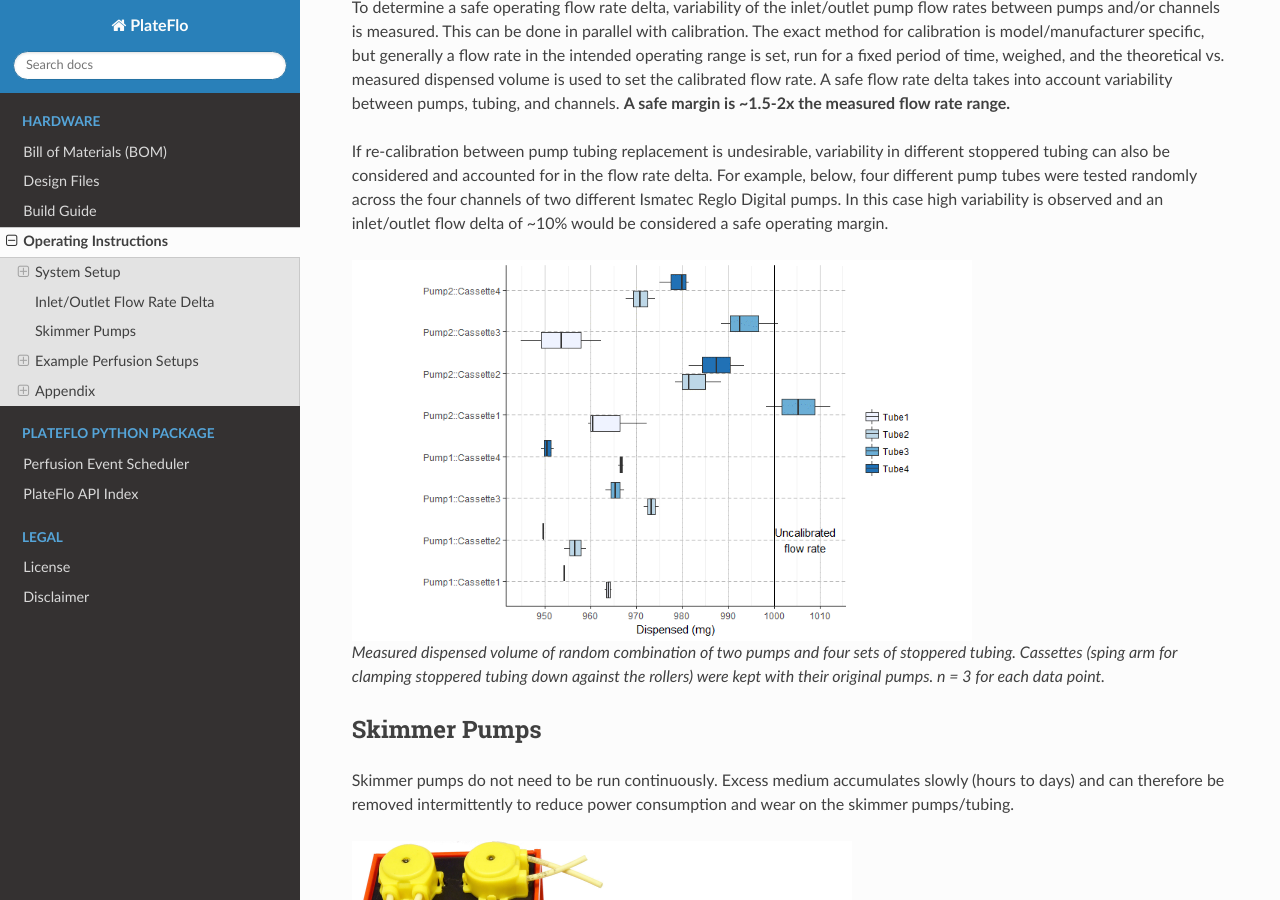
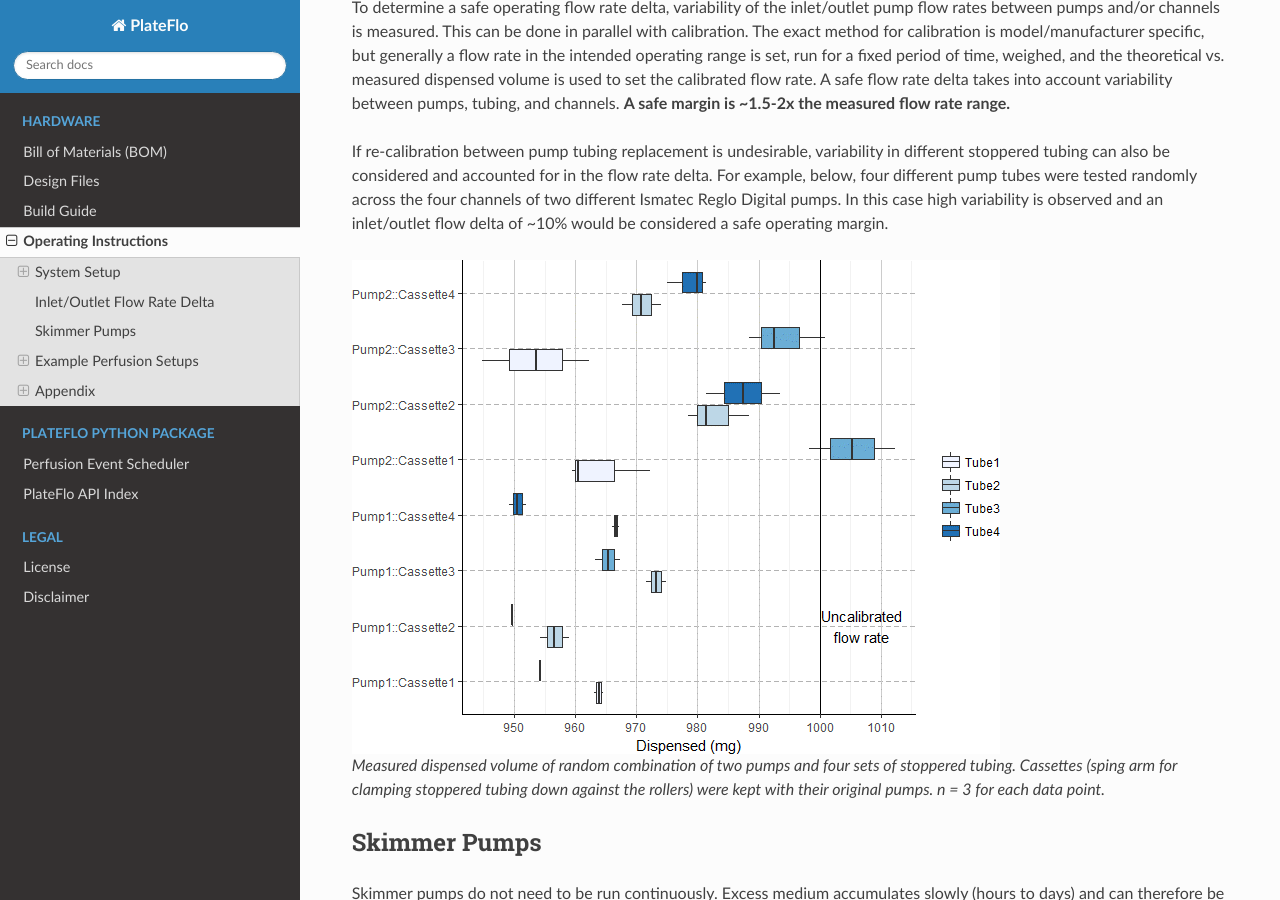
Before and after one commit to robertpazdzior/PlateFlo-docs, a Sphinx documentation site: the page built from source/hardware/operation.rst, in a window 1280 px wide and 900 px high, scrolled down 1653 px. Built offline with Sphinx 7.4.7 and the Read the Docs theme 2.0.0, drawn with Linux system fonts in a browser that asks for light colours; pages that are not in the unit, such as notebooks, are missing from menus.

Commit message:
img consistency, size

```diff
--- a/source/hardware/operation.rst
+++ b/source/hardware/operation.rst
@@ -114,7 +114,7 @@ In this case high variability is observed and an inlet/outlet flow delta of ~10%
 would be considered a safe operating margin.
 
 .. figure:: img/flowrate_delta_determination.png
-   :scale: 75%
+   :scale: 100%
 
    Measured dispensed volume of random combination of two pumps and four sets of
    stoppered tubing. Cassettes (sping arm for clamping stoppered tubing down
```
Also changed, not shown: source/hardware/img/example_basic.jpg, source/hardware/img/flowrate_delta_determination.png.
